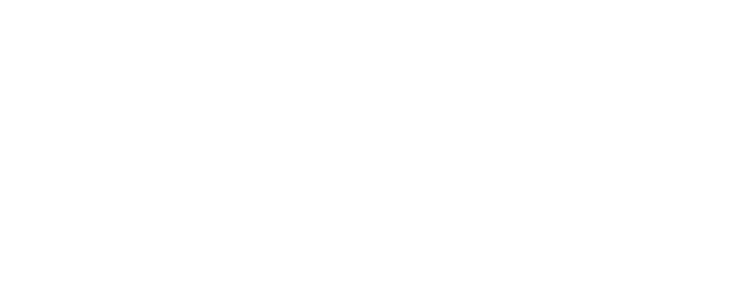
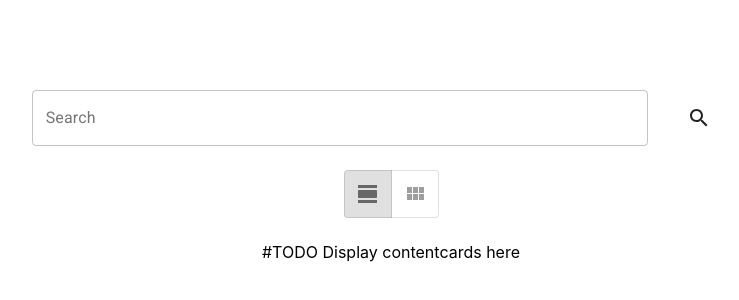
Before and after one commit to AaronL1011/MERN-Final-Project, a React (Create React App) app in the folder frontend/: page / in a window 1280 px wide. Shown: the part 224-524 px from the top of the page, without its empty margins (249-988 px from the left). Built offline with nearby package versions, Linux system fonts and the light colour scheme.

Commit message:
Add main page component

```diff
--- a/frontend/src/App.js
+++ b/frontend/src/App.js
@@ -1,11 +1,11 @@
 import React, { useState, useEffect } from 'react';
 import { BrowserRouter as Router, Route, Switch } from 'react-router-dom';
+import './App.css';
 import Login from './components/Login';
-import './App.css';
 import Signup from './components/Signup';
+import Mainpage from './components/Mainpage';
 import { userContext } from './AppContext';
 import setAuthToken from './utils/setAuthToken';
-import Searchbar from './components/Searchbar';
 
 if (localStorage.jwt) {
   setAuthToken(localStorage.jwt);
@@ -14,7 +14,7 @@
 const App = () => {
   return (
     <Router>
-      <Route exact path="/search" component={Searchbar} />
+      <Route exact path="/" component={Mainpage} />
       <Route exact path="/login" component={Login} />
       <Route exact path="/signup" component={Signup} />
     </Router>
--- /dev/null
+++ b/frontend/src/components/Mainpage.js
@@ -0,0 +1,32 @@
+import React from "react";
+import { Container, Grid} from "@material-ui/core";
+
+import Searchbar from "./Searchbar";
+import ToggleDisplayView from './ToggleDisplayView'
+
+const Mainpage = () => {
+    return (
+      <Container>
+        <Grid
+          container
+          direction="column"
+          justify="flex-start"
+          align="center"
+          alignItems="stretch"
+          spacing={3}
+        >
+          <Grid
+            item
+          ><Searchbar />
+          </Grid>
+          <Grid item>
+              <ToggleDisplayView />
+          </Grid>
+          <Grid item>#TODO Display contentcards here</Grid>
+
+        </Grid>
+      </Container>
+    );
+};
+
+export default Mainpage;
--- a/frontend/src/components/Searchbar.js
+++ b/frontend/src/components/Searchbar.js
@@ -1,42 +1,41 @@
 import React, { useState } from "react";
-import { Grid, Box, TextField, Button } from "@material-ui/core";
-import ToggleButton from "@material-ui/lab/ToggleButton";
-import ToggleButtonGroup from "@material-ui/lab/ToggleButtonGroup";
+import { Grid, TextField, Button } from "@material-ui/core";
 import SearchIcon from "@material-ui/icons/Search";
-import ViewDayIcon from "@material-ui/icons/ViewDay";
-import ViewModuleIcon from "@material-ui/icons/ViewModule";
+
+
 
 const Searchbar = () => {
   const [searchText, setSearchText] = useState("");
-  const [displayView, setDisplayView] = useState("single");
 
   const runSearch = (text) => {
-    console.log(`${text}`);
+    console.log(`Search text: ${text}`);
   };
 
-  const handleDisplayView = (event, newDisplayView) => {
-    if (newDisplayView !== null) {
-      setDisplayView(newDisplayView);
+  const searchInput = (e) => {
+    if (e.keyCode === 13 &&
+      document.activeElement.id === "searchBarText") {
+      runSearch(searchText);
     }
   };
 
   return (
-    <Grid
-      container
-      direction="column"
-      alignItems="center"
-      justify="space-between"
-    >
-      <Grid item>
+    <Grid container direction="row" alignItems="center" justify="center">
+      <Grid item xs={11} sm={9} md={6} >
         <TextField
+          fullWidth
           variant="outlined"
-          id="searchbartext"
+          id="searchBarText"
           label="Search"
           autoComplete="on"
           onChange={(e) => {
             setSearchText(e.target.value);
           }}
+          onKeyUp={(e) => {
+            searchInput(e);
+          }}
         />
+      </Grid>
+      <Grid item sm={1}  aligncontent="center">
         <Button
           onClick={(event) => {
             runSearch(searchText);
@@ -45,28 +44,6 @@
           <SearchIcon />
         </Button>
       </Grid>
-
-      <Grid item>
-        <ToggleButtonGroup
-          value={displayView}
-          exclusive
-          onChange={handleDisplayView}
-          aria-label="display alignment"
-        >
-          <ToggleButton
-            value="single"
-            aria-label="display results in single column"
-          >
-            <ViewDayIcon />
-          </ToggleButton>
-          <ToggleButton
-            value="multiple"
-            aria-label="display results in multiple columns"
-          >
-            <ViewModuleIcon />
-          </ToggleButton>
-        </ToggleButtonGroup>
-      </Grid>
     </Grid>
   );
 };
--- /dev/null
+++ b/frontend/src/components/ToggleDisplayView.js
@@ -0,0 +1,39 @@
+import React, { useState } from "react";
+import ToggleButton from "@material-ui/lab/ToggleButton";
+import ToggleButtonGroup from "@material-ui/lab/ToggleButtonGroup";
+import ViewDayIcon from "@material-ui/icons/ViewDay";
+import ViewModuleIcon from "@material-ui/icons/ViewModule";
+
+const ToggleDisplayView = () => {
+  const [displayView, setDisplayView] = useState("single");
+
+  const handleDisplayView = (event, newDisplayView) => {
+    if (newDisplayView !== null) {
+      setDisplayView(newDisplayView);
+    }
+  };
+
+  return (
+        <ToggleButtonGroup
+          value={displayView}
+          exclusive
+          onChange={handleDisplayView}
+          aria-label="display alignment"
+        >
+          <ToggleButton
+            value="single"
+            aria-label="display results in single column"
+          >
+            <ViewDayIcon />
+          </ToggleButton>
+          <ToggleButton
+            value="multiple"
+            aria-label="display results in multiple columns"
+          >
+            <ViewModuleIcon />
+          </ToggleButton>
+        </ToggleButtonGroup>
+  );
+};
+
+export default ToggleDisplayView;
```
